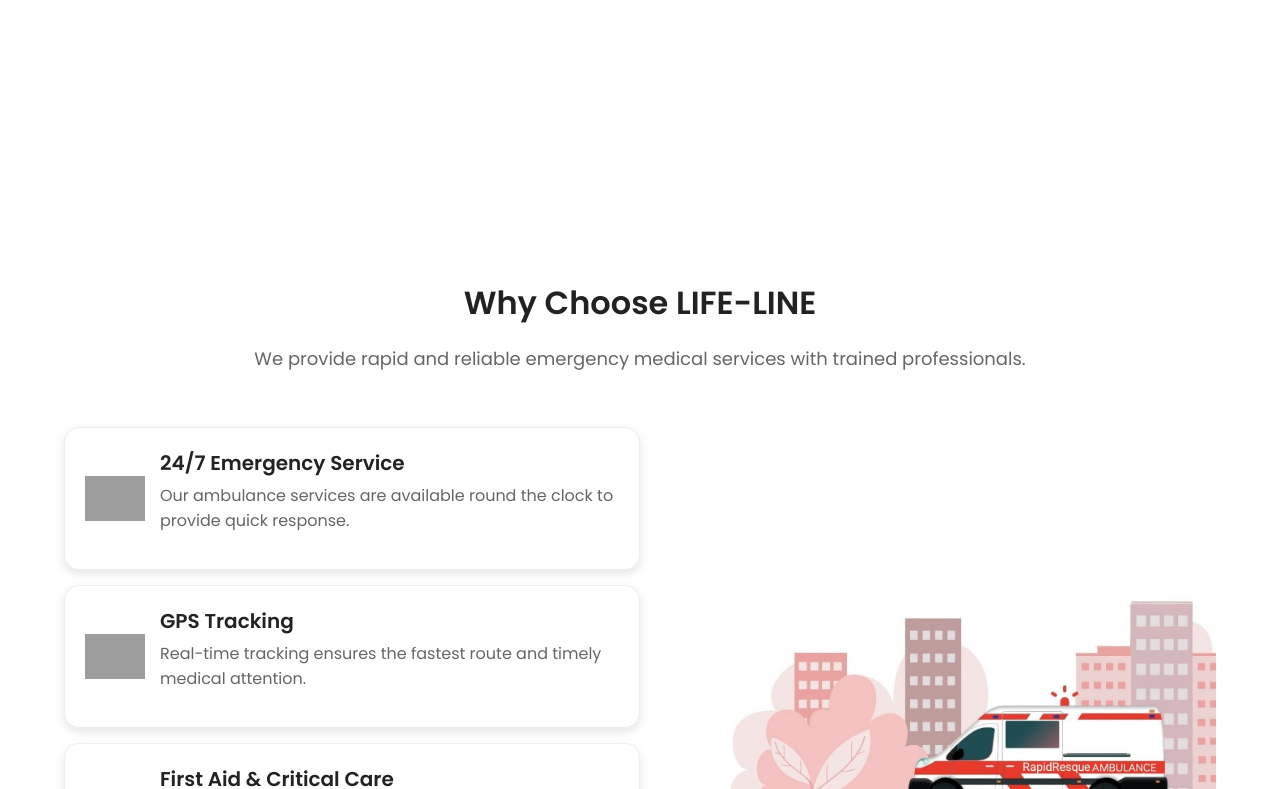
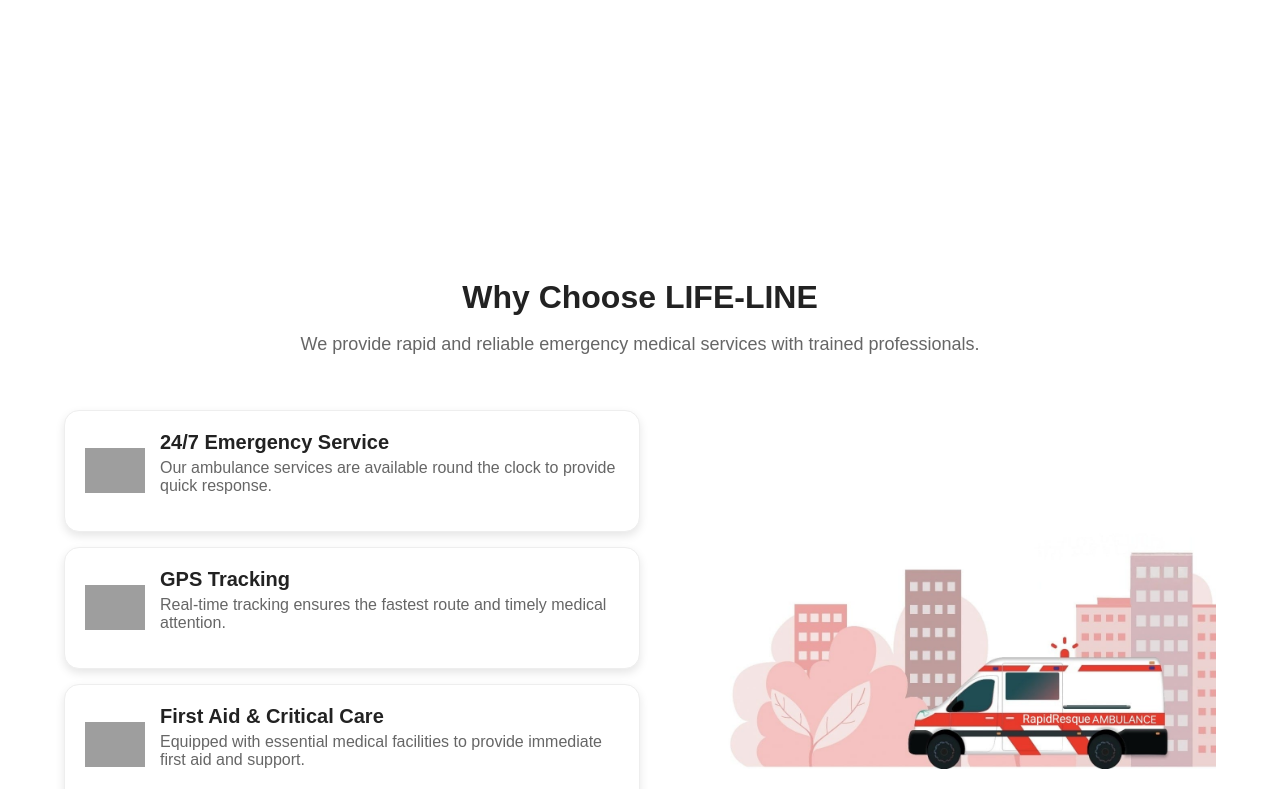
Before and after one commit to sporel1802/Ambulance-Book, a plain HTML site: page index.html in a window 1280 px wide. Shown: the part 608-1397 px from the top of the page. Drawn offline with nearby package versions, Linux system fonts and the light colour scheme; some packages are replaced by stand-ins of ours; grey boxes are pictures that could not be loaded.

Commit message:
Update style.css

```diff
--- a/style.css
+++ b/style.css
@@ -3,6 +3,9 @@
     margin: 0;
     padding: 0;
     background-color: white;
+    height: 100%;
+    width: 100%;
+    font-family: Arial, sans-serif;
 }
 
 /* Navbar */
```
